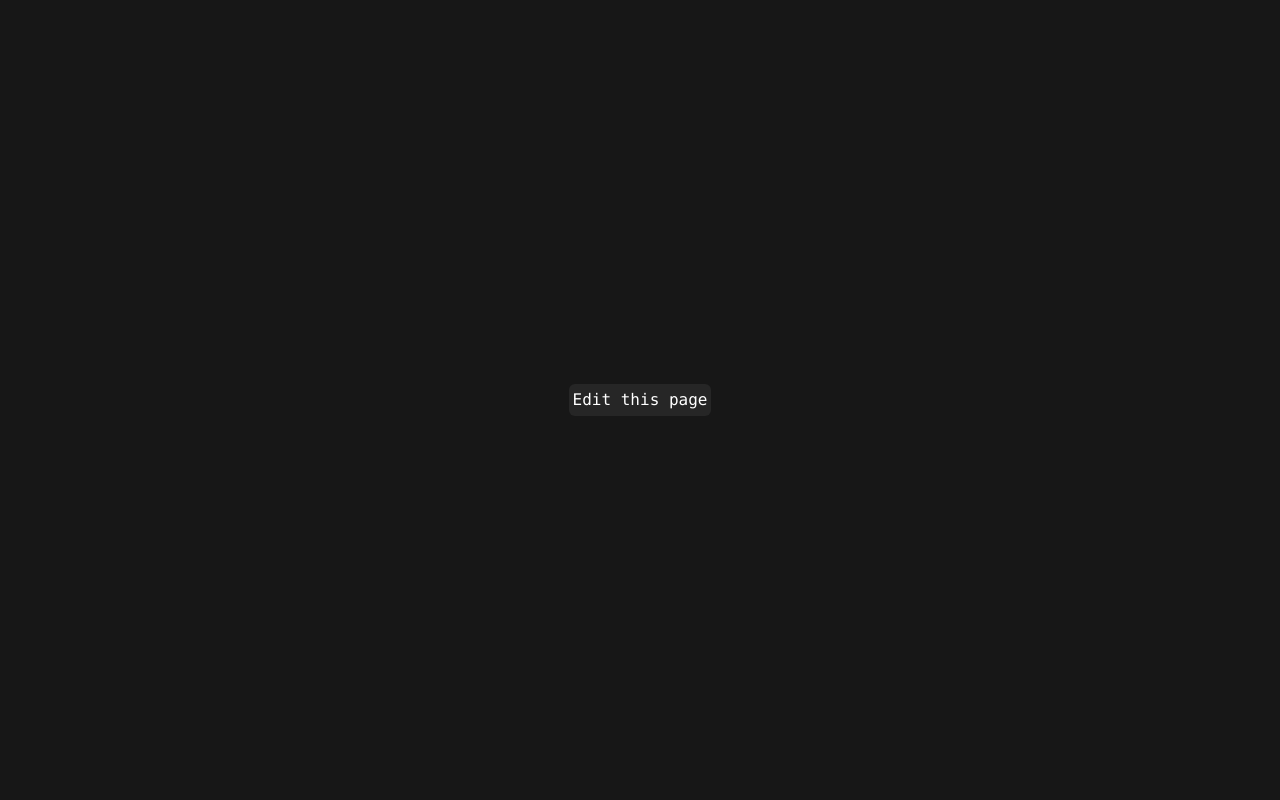
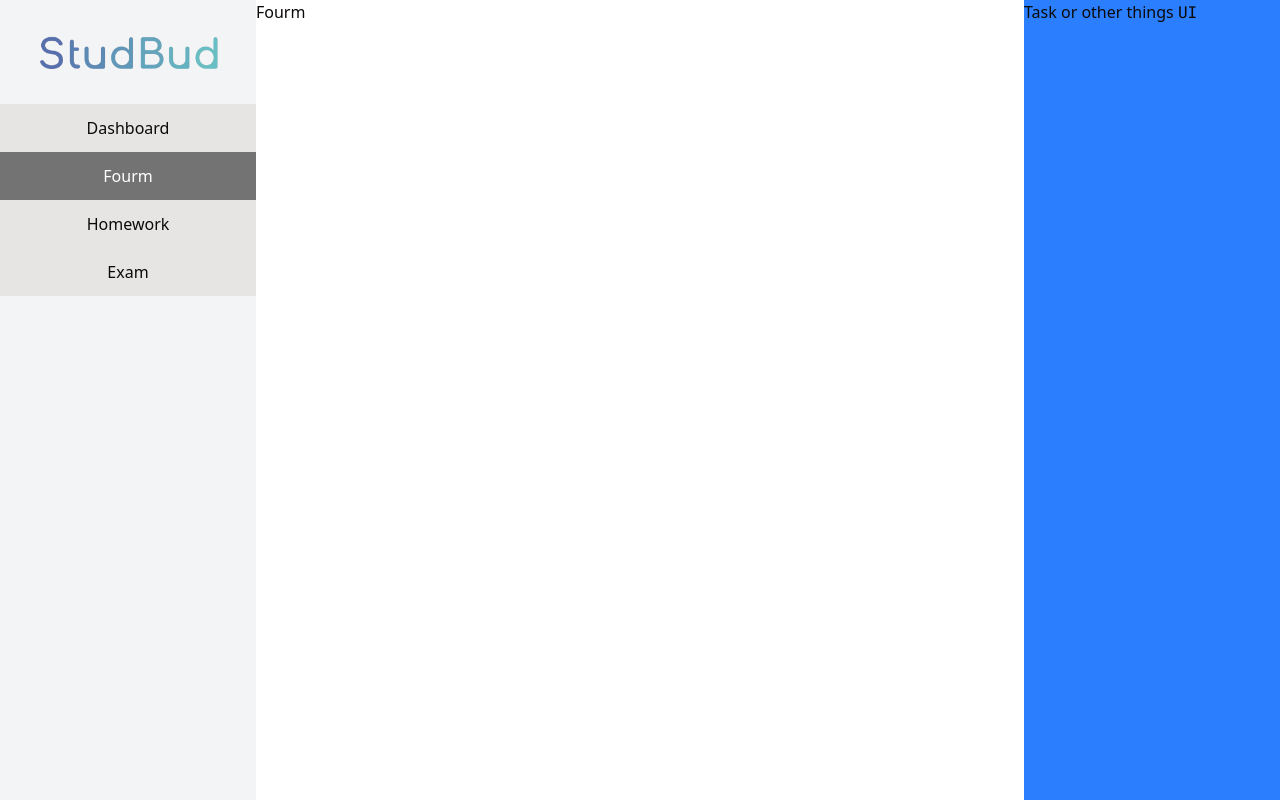
Before and after one commit to masterdevsabith/studbud, a Next.js app: page /dashboard/screens/fourm in a window 1280 px wide. Built offline with nearby package versions, Linux system fonts and the light colour scheme.

Commit message:
added video section

```diff
--- a/app/dashboard/screens/fourm/page.tsx
+++ b/app/dashboard/screens/fourm/page.tsx
@@ -1,9 +1,20 @@
-export default function Fourm() {
+import Forum from "../../widgets/Fourm";
+import MainSection from "../../widgets/MainSection";
+import Sidebar from "../../widgets/Sidebar";
+import Task from "../../widgets/Task";
+
+export default function Homework() {
   return (
-    <section className="flex items-center justify-center h-dvh bg-neutral-900">
-      <code className="bg-neutral-800 p-1 rounded-sm text-white">
-        Edit this page
-      </code>
-    </section>
+    <main className="flex h-screen w-full p-0 m-0 overflow-y-hidden">
+      <div className="w-1/5 overflow-y-hidden">
+        <Sidebar />
+      </div>
+      <div className="w-3/5 overflow-y-scroll">
+        <Forum />
+      </div>
+      <div className="w-1/5 bg-gray-50 overflow-y-hidden">
+        <Task />
+      </div>
+    </main>
   );
 }
--- a/app/dashboard/widgets/Fourm.tsx
+++ b/app/dashboard/widgets/Fourm.tsx
@@ -0,0 +1,5 @@
+export default function FourmScreen() {
+    return (
+        <div>Fourm</div>
+    )
+}
```
